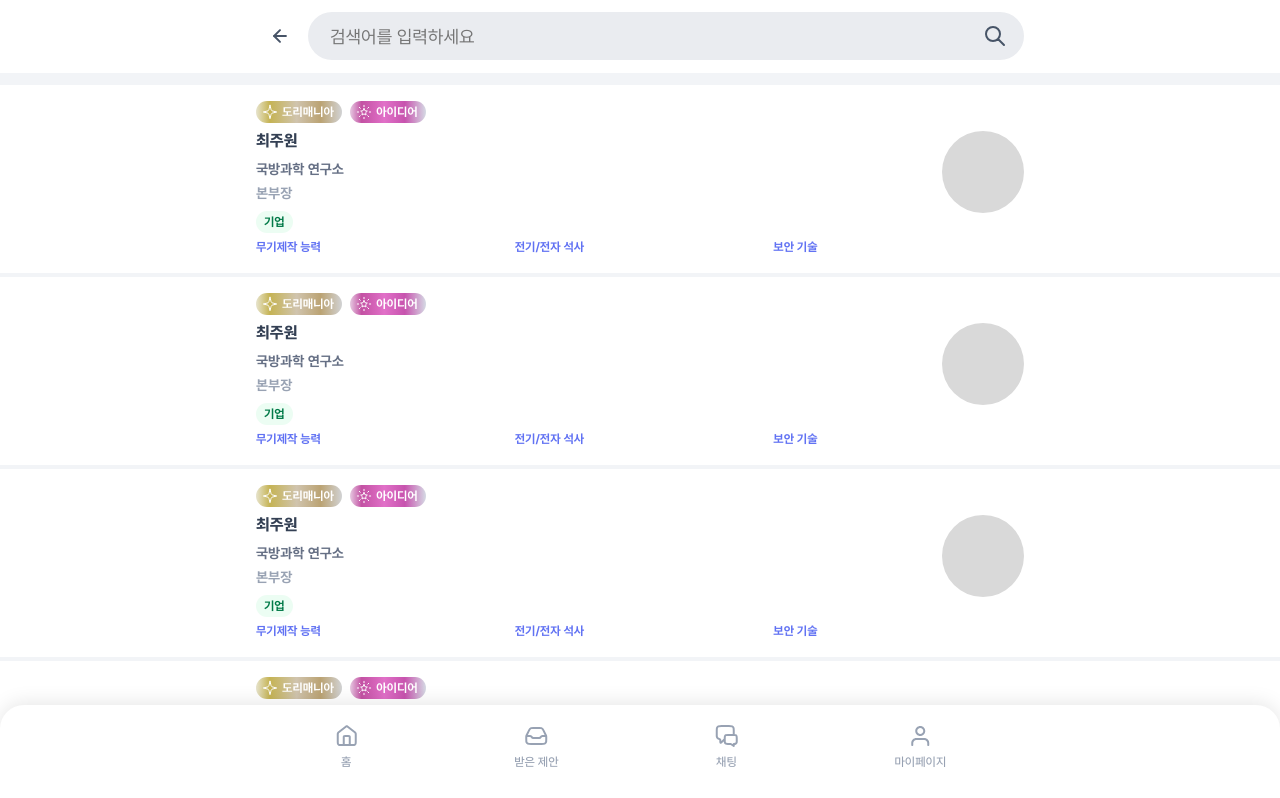
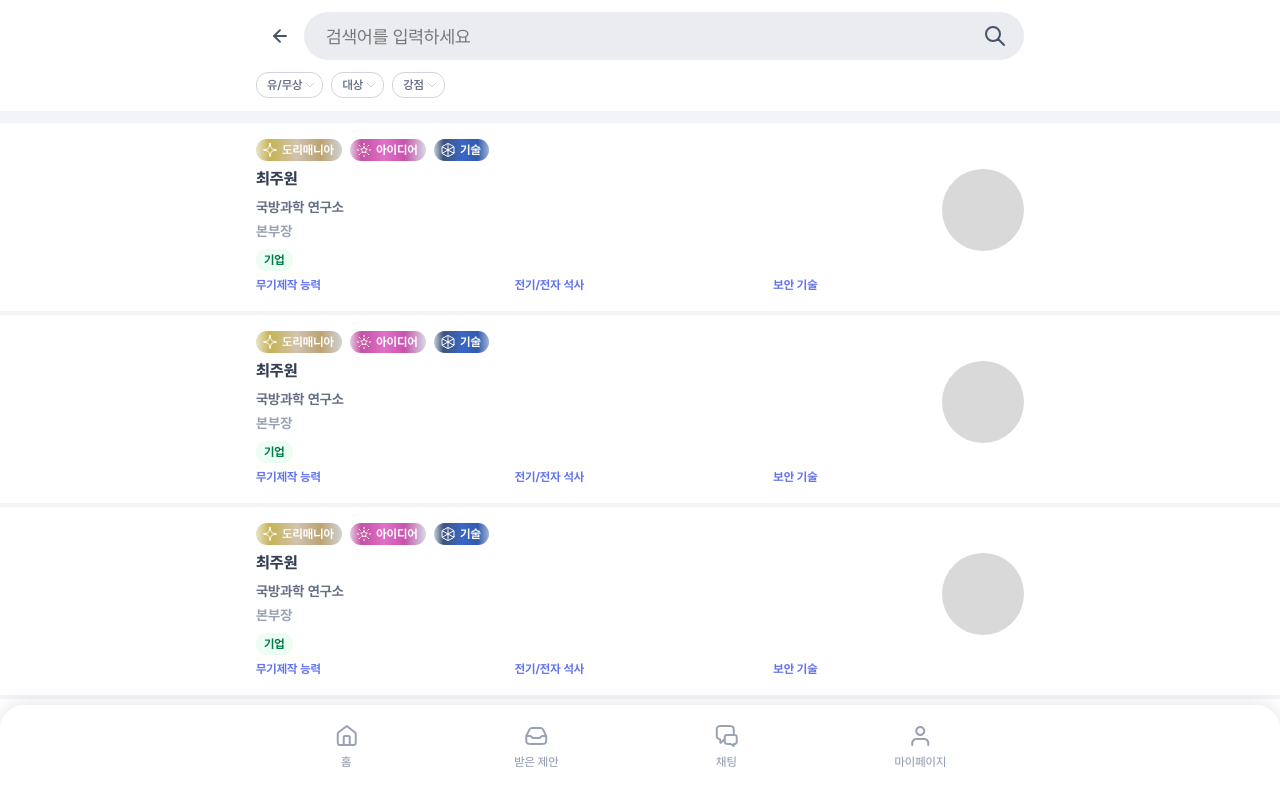
Before and after one commit to SPARCS-Service-Hackathon-2024/A9-Dori, a React (Vite) app in the folder web/: page /ResearcherHere in a window 1280 px wide. Shown: the top 798 px of the page. Built offline with nearby package versions, Linux system fonts and the light colour scheme.

Commit message:
Update: ResearcherHere

```diff
--- /dev/null
+++ b/web/src/components/Input/Select.jsx
@@ -0,0 +1,67 @@
+import iconDown from "./iconDown.svg";
+
+const Select = ({ value, options = [], onChangeValue, ...spanProps }) => {
+  return (
+    <span
+      css={{
+        position: "relative",
+        display: "flex",
+        alignItems: "center",
+        borderRadius: "12px",
+        height: "24px",
+        border: "1px solid #D0D5DD",
+        overflow: "hidden",
+        maxWidth: "100%",
+        padding: "0 20px 0 10px",
+        fontSize: "12px",
+        fontWeight: 600,
+        color: "#667085",
+        // transition: `background 0.2s ease-in-out`,
+      }}
+      {...spanProps}
+    >
+      <div
+        css={{
+          position: "absolute",
+          right: "4px",
+          top: "0px",
+          width: "16px",
+          height: "100%",
+          display: "flex",
+          alignItems: "center",
+        }}
+      >
+        <img
+          src={iconDown}
+          alt=""
+          css={{
+            width: "16px",
+            height: "16px",
+          }}
+        />
+      </div>
+      {options.find((option) => option.value === value)?.name || ""}
+      <select
+        value={value}
+        onChange={(e) => onChangeValue?.(e.target.value)}
+        css={{
+          position: "absolute",
+          left: 0,
+          top: 0,
+          right: 0,
+          bottom: 0,
+          opacity: 0,
+          cursor: "pointer",
+        }}
+      >
+        {options.map(({ value, name }) => (
+          <option value={value} key={value}>
+            {name}
+          </option>
+        ))}
+      </select>
+    </span>
+  );
+};
+
+export default Select;
--- a/web/src/pages/ResearcherHere/ResearchElem.jsx
+++ b/web/src/pages/ResearcherHere/ResearchElem.jsx
@@ -34,6 +34,7 @@ const ResearchElem = ({
         >
           <Tag type="dori" />
           <Tag type="idea" />
+          <Tag type="tech" />
         </div>
         <div css={{ height: "8px" }} />
         <div css={{ display: "flex", gap: "8px" }}>
--- a/web/src/pages/ResearcherHere/index.jsx
+++ b/web/src/pages/ResearcherHere/index.jsx
@@ -1,5 +1,6 @@
 import AdaptiveCenterDiv from "../../components/AdaptiveDiv/AdaptiveCenterDiv";
 import Footer from "../../components/Footer";
+import Select from "../../components/Input/Select";
 import useBackgroundColorEffect from "../../hooks/useBackgroundColorEffect";
 import ResearchElem from "./ResearchElem";
 
@@ -12,7 +13,7 @@ const ResearcherHere = () => {
     <>
       <div css={{ background: "#FFFFFF", padding: "12px 0 13px" }}>
         <AdaptiveCenterDiv>
-          <div css={{ display: "flex", gap: "4px" }}>
+          <div css={{ display: "flex" }}>
             <img
               src={iconBack}
               alt="back"
@@ -52,6 +53,18 @@ const ResearcherHere = () => {
               />
             </div>
           </div>
+          <div
+            css={{
+              marginTop: "12px",
+              display: "flex",
+              flexWrap: "wrap",
+              gap: "8px",
+            }}
+          >
+            <Select value="x" options={[{ value: "x", name: "유/무상" }]} />
+            <Select value="x" options={[{ value: "x", name: "대상" }]} />
+            <Select value="x" options={[{ value: "x", name: "강점" }]} />
+          </div>
         </AdaptiveCenterDiv>
       </div>
       <div css={{ height: "12px" }} />
```
Also changed, not shown: web/src/components/Input/iconDown.svg (added).
